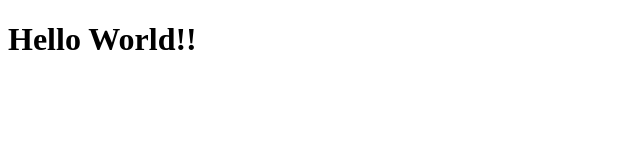
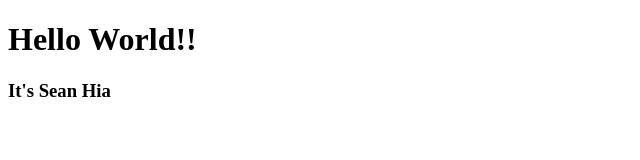
Before and after one commit to seanhia/cecs105, a plain HTML site: page index.html in a window 1280 px wide. Shown: the whole page, without its empty margins (0-640 px from the left). Drawn offline with Linux system fonts and the light colour scheme.

Commit message:
Update index.html

```diff
--- a/index.html
+++ b/index.html
@@ -5,6 +5,6 @@
   </head>
   <body>
     <h1>Hello World!!</h>
-    <h3<It's Sean Hia</h3>
+    <h3>It's Sean Hia</h3>
   </body>
 </html>
```
